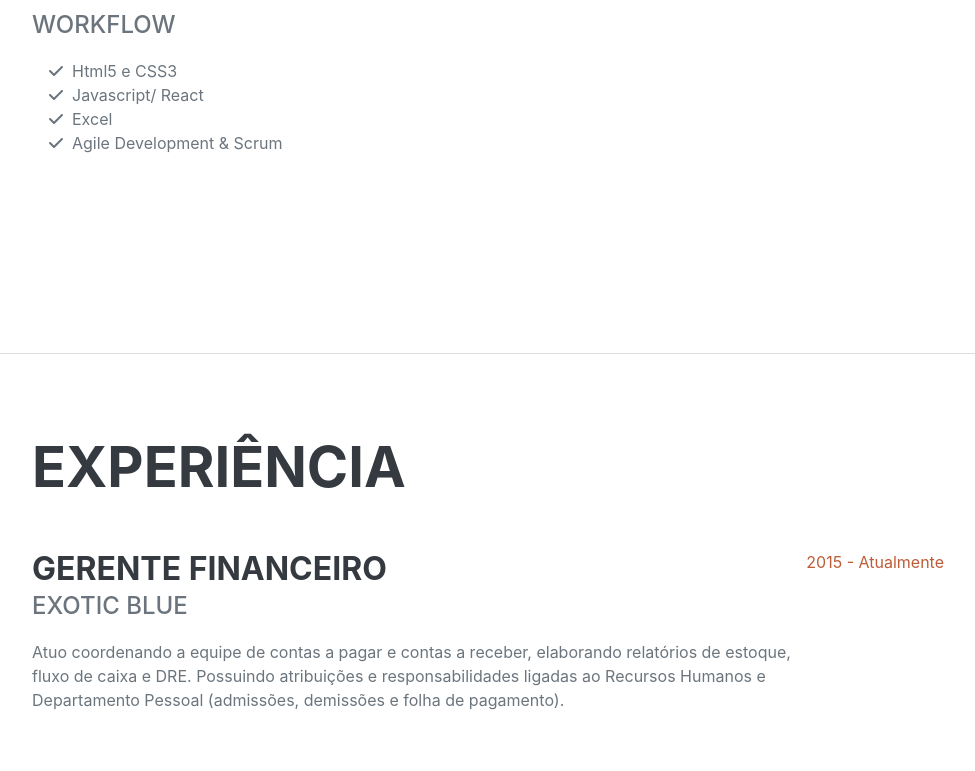
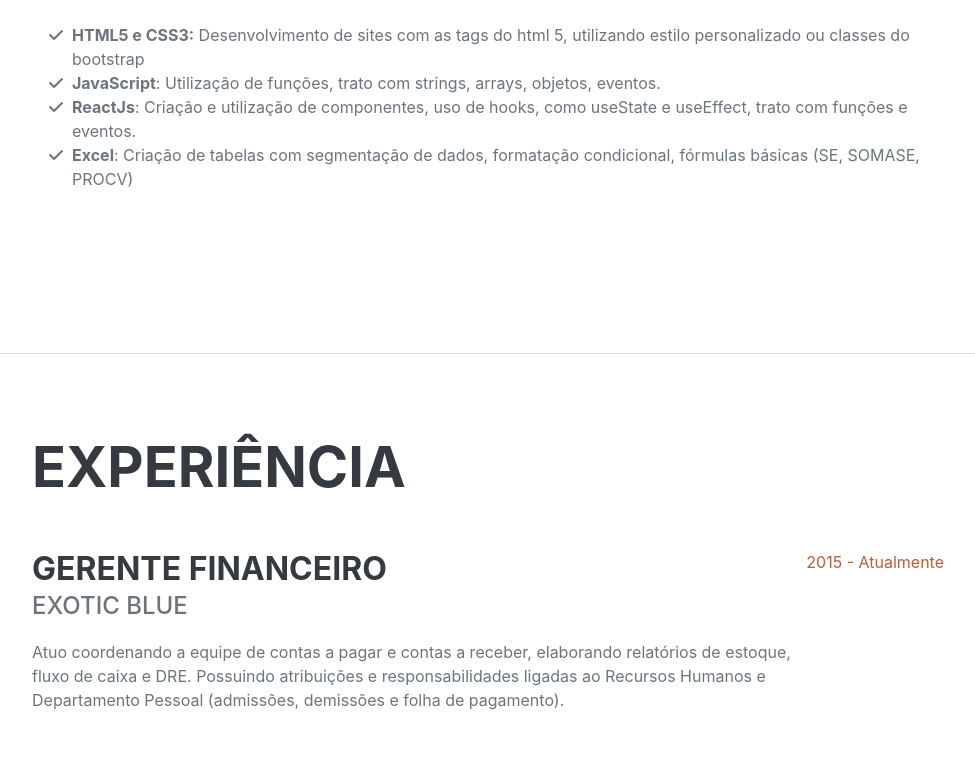
Before and after one commit to RobertoRanulfo/curriculo_roberto, a plain HTML site: page index.html in a window 1280 px wide. Shown: the part 2191-2962 px from the top of the page, without its empty margins (288-1263 px from the left). Drawn offline with nearby package versions, Linux system fonts and the light colour scheme; a web font is replaced by a local one.

Commit message:
Atualização

```diff
--- a/index.html
+++ b/index.html
@@ -124,23 +124,26 @@
                         <li class="list-inline-item"><i class="fab fa-grunt"></i></li>
                         <li class="list-inline-item"><i class="fab fa-npm"></i></li> -->
                     </ul>
-                    <div class="subheading mb-3">Workflow</div>
+                    <div class="subheading mb-3">Skills</div>
                     <ul class="fa-ul mb-0">
                         <li>
                             <span class="fa-li"><i class="fas fa-check"></i></span>
-                            Html5 e CSS3
+                            <strong>HTML5 e CSS3:</strong> Desenvolvimento de sites com as tags do html 5, utilizando estilo personalizado ou classes do bootstrap
                         </li>
+
                         <li>
                             <span class="fa-li"><i class="fas fa-check"></i></span>
-                            Javascript/ React
+                            <strong>JavaScript</strong>: Utilização de funções, trato com strings, arrays, objetos, eventos.
                         </li>
+
                         <li>
                             <span class="fa-li"><i class="fas fa-check"></i></span>
-                            Excel
+                            <strong>ReactJs</strong>: Criação e utilização de componentes, uso de hooks, como useState e useEffect, trato com funções e eventos.
                         </li>
+
                         <li>
                             <span class="fa-li"><i class="fas fa-check"></i></span>
-                            Agile Development & Scrum
+                            <strong>Excel</strong>: Criação de tabelas com segmentação de dados, formatação condicional, fórmulas básicas (SE, SOMASE, PROCV)
                         </li>
                     </ul>
                 </div>
```
